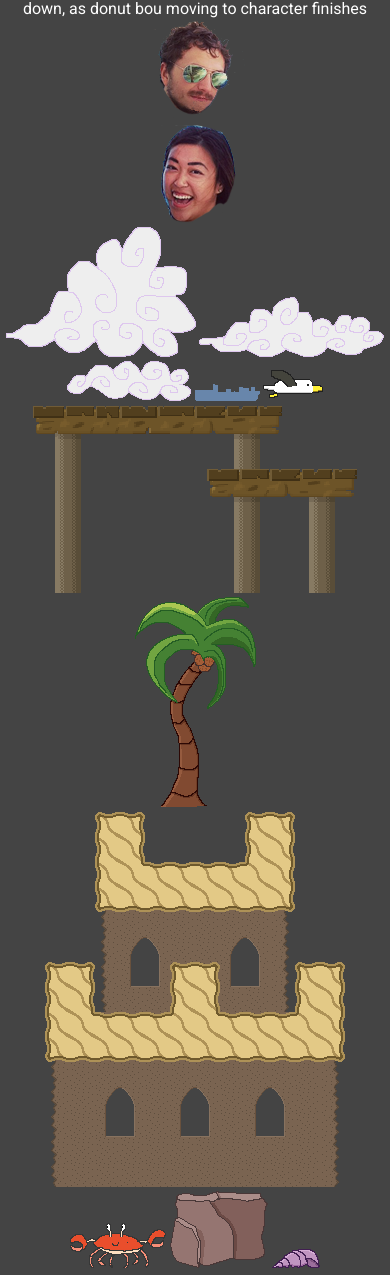
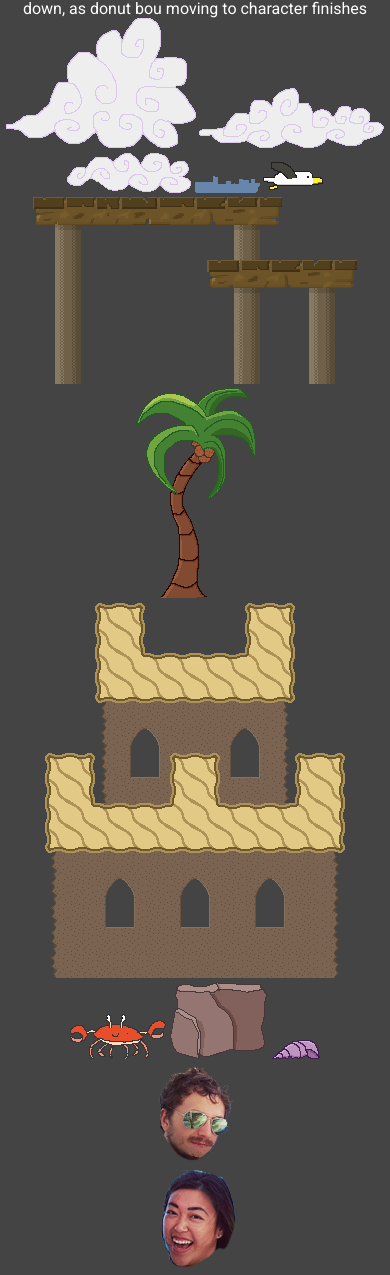
Before and after one commit to dbolesta/donut-boy-promo, a website: page src/index.html in a window 390 px wide. Shown: the part 6977-8252 px from the top of the page. Drawn offline with nearby package versions, Linux system fonts and the light colour scheme; files whose address does not match are found by name.

Commit message:
ample refactor of footer animation code. 2 significant improvements: 1) all animation actors are independantly positioned. They used to all be moved from within the .footer-animation class, as well as their own selves. By making them independant, the scolling behavior is smoother. 2) all positions are using bottom instead of top. This is so in the mobile version, if we alter the size / widths of images, they will still be in the correct position relative to the bottom of the screen

```diff
--- a/src/index.html
+++ b/src/index.html
@@ -800,42 +800,47 @@ cool clouds slowly, SLOWLY moving . Maybe two diff ones. Png moving.
 
 
 
-        <div class="footer-animation" data-anim-start="8" data-anim-end="67" data-anim-value="bottom">
-             <div class="donutboy-footer">
-                 <img src="imgs/donutBoy.png">
-             </div>
-             <div class="kelly-footer">
-                 <img src="imgs/kelly.png">
-             </div>
-
-             <img class="beach-cloud" src="imgs/cloud1.png" data-anim-start="30" data-anim-end="-504">
-             <img class="beach-cloud2" src="imgs/cloud2.png" data-anim-start="30" data-anim-end="-374">
-             <img class="beach-cloud3" src="imgs/cloud3.png" data-anim-start="30" data-anim-end="-474">
+        <div class="footer-animation">
 
 
-             <img class="beach-ship" src="imgs/beach-ship.png" data-anim-start="50" data-anim-end="-222">
+             <img class="beach-cloud" src="imgs/cloud1.png" data-anim-start="-175" data-anim-end="604">
+             <img class="beach-cloud2" src="imgs/cloud2.png" data-anim-start="-75" data-anim-end="374">
+             <img class="beach-cloud3" src="imgs/cloud3.png" data-anim-start="-75" data-anim-end="474">
 
-             <img class="beach-gull" src="imgs/enemyGull.gif" data-anim-start="100" data-anim-end="-444">
 
-             <div class="beach-waves" data-anim-start="20" data-anim-end="-175"></div>
+             <img class="beach-ship" src="imgs/beach-ship.png" data-anim-start="-140" data-anim-end="365">
 
-             <img class="beach-dock" src="imgs/dock5.png" data-anim-start="120" data-anim-end="-268">
-             <img class="beach-tree" src="imgs/tree.png" data-anim-start="20" data-anim-end="-225">
-             <img class="beach-castle" src="imgs/beach-castle.png" data-anim-start="20" data-anim-end="-375">
+             <img class="beach-gull" src="imgs/enemyGull.gif" data-anim-start="-100" data-anim-end="484">
 
-             <img class="beach-crab" src="imgs/enemyCrab.gif" data-anim-start="30" data-anim-end="-74">
+             <div class="beach-waves" data-anim-start="-350" data-anim-end="350"></div>
 
-             <img class="beach-rock" src="imgs/rock.png" data-anim-start="70" data-anim-end="-110">
-             <img class="beach-shell" src="imgs/shell.png" data-anim-start="70" data-anim-end="-84">
+             <img class="beach-dock" src="imgs/dock5.png" data-anim-start="-220" data-anim-end="268">
+             <img class="beach-tree" src="imgs/tree.png" data-anim-start="-320" data-anim-end="390">
+             <img class="beach-castle" src="imgs/beach-castle.png" data-anim-start="-390" data-anim-end="450">
+
+             <img class="beach-crab" src="imgs/enemyCrab.gif" data-anim-start="-40" data-anim-end="115">
+
+             <img class="beach-rock" src="imgs/rock.png" data-anim-start="-70" data-anim-end="125">
+             <img class="beach-shell" src="imgs/shell.png" data-anim-start="-70" data-anim-end="143">
 
 
 
-             <div class="beach-floor">
+             <div class="beach-floor" data-anim-start="-66" data-anim-end="66">
+
+                  <div class="donutboy-footer">
+                     <img src="imgs/donutBoy.png">
+                 </div>
+                 <div class="kelly-footer">
+                     <img src="imgs/kelly.png">
+                 </div>
+
+
+
                  <div class="beach-top"></div>
                  <div class="beach-reg"></div>
 
              </div>
-             <div class="beach-shells-foreground" data-anim-start="70" data-anim-end="-54"></div>
+             <div class="beach-shells-foreground" data-anim-start="-120" data-anim-end="120"></div>
 
         </div> <!-- end .footer-animation -->
 
--- a/src/scss/layout/_footer-animation.scss
+++ b/src/scss/layout/_footer-animation.scss
@@ -1,15 +1,34 @@
 .footer-animation {
     position: fixed;
-    bottom: 8px;
+    bottom: 0;
     left: 0;
     right: 0;
     z-index: 99;
+    //border: 1px solid red;
 }
 
 .beach-floor {
     width: 100%;
     height: 75px;
     position: absolute;
+    left: 0;
+    right: 0;
+    bottom: -66px;
+    //border: 1px solid green;
+
+    .donutboy-footer {
+        position: absolute;
+        top: -48px;
+        z-index: 99;
+        width: 50px;
+    }
+
+    .kelly-footer {
+        position: absolute;
+        top: -48px;
+        z-index: 99;
+        width: 50px;
+    }
 
 
     .beach-top {
@@ -30,14 +49,14 @@
     }
 
 
-}
+} // end .beach-floor
 
 .beach-shells-foreground {
     background: url(/imgs/shells_foreground.png) repeat left top;
     height: 60px;
     position: absolute;
-    top: 25px;
-    left: 0;
+    bottom: -120px;
+    left: 5px;
     right: 0;
     width: 100%;
 }
@@ -47,27 +66,27 @@
     width: 100%;
     height: 225px;
     position: absolute;
-    top: 20px;
+    bottom: -350px;
 }
 
 .beach-dock {
     position: absolute;
-    top: 120px;
+    bottom: -220px;
     left: 35%;
 }
 
 
 .beach-tree {
     position: absolute;
-    top: 20px;
+    bottom: -320px;
     left: 15%;
 }
 
 .beach-castle {
     position: absolute;
-    top: 20px;
-    right: -25px;    width: 50%;
-    bottom:-40px;
+    right: -25px;
+    width: 50%;
+    bottom:-390px;
 
     @include respond-to(small){
         width: auto;
@@ -76,20 +95,20 @@
 
 .beach-crab {
     position: absolute;
-    top: 40px;
+    bottom: -40px;
     left: 30%;
     animation: crabWalk 7s linear infinite;
 }
 
 .beach-ship {
     position: absolute;
-    top: 50px;
+    bottom: -140px;
     left: 62%;
 }
 
 .beach-gull {
     position: absolute;
-    top: 40px;
+    bottom: -100px;
     left: 12%;
     animation: gullFly 15s linear infinite;
 }
@@ -97,7 +116,7 @@
 
 .beach-cloud {
     position: absolute;
-    top: 40px;
+    bottom: -175px;
     left: 0%; //12%;
     animation: cloudMove 35s linear infinite;
     opacity: 0.6;
@@ -105,14 +124,14 @@
 
 .beach-cloud2 {
     position: absolute;
-    top: 40px;
+    bottom: -75px;
     left: 0%; //60%;
     animation: cloudMove 45s linear infinite;
     opacity: 0.6;
 }
 .beach-cloud3 {
     position: absolute;
-    top: 40px;
+    bottom: -75px;
     left: 0%; //60%;
     animation: cloud3Move 55s linear infinite;
     opacity: 0.6;
@@ -121,36 +140,23 @@
 
 .beach-rock {
     position: absolute;
-    top: 70px;
+    bottom: -70px;
     left: 2%;
 }
 .beach-shell {
     position: absolute;
-    top: 70px;
+    bottom: -70px;
     left: 62%;
 }
 
 
 
 
-.donutboy-footer {
-    position: absolute;
-    bottom: -5px;
-    z-index: 99;
-    width: 50px;
-}
 
 .db-backwards {
     transform: scaleX(-1);
 }
 
-
-.kelly-footer {
-    position: absolute;
-    bottom: -5px;
-    z-index: 99;
-    width: 50px;
-}
 
 
 
```
Also changed, not shown: src/js/footerAnim.js (+43 -35 lines), dist/css/main.css, dist/index.html, dist/js/scripts.js.
